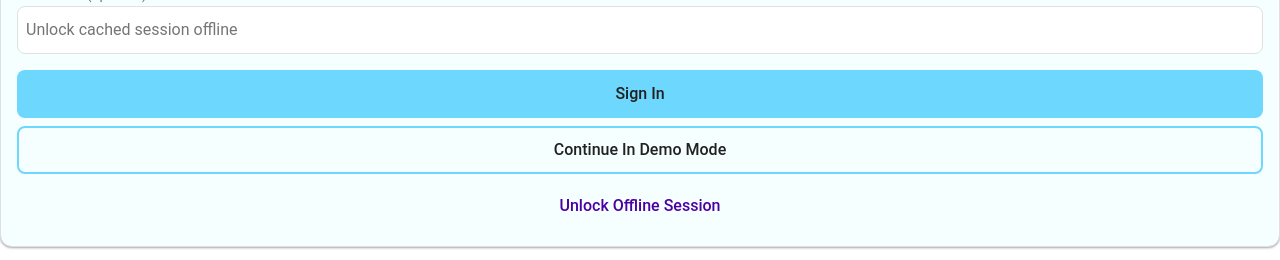
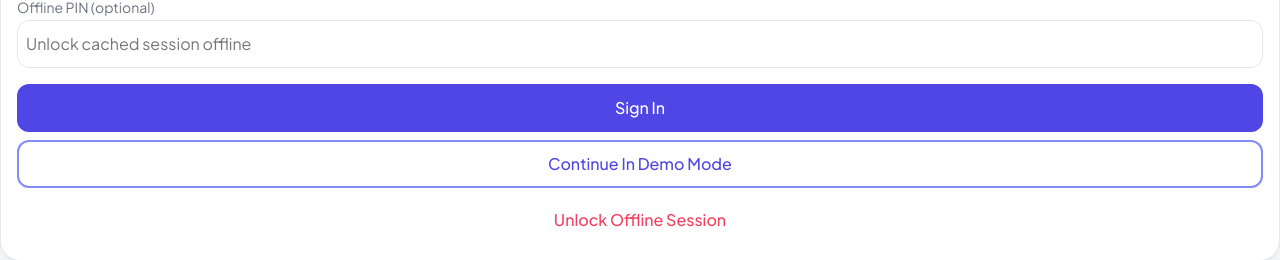
Before and after one commit to sulemsaba/lms, a React (Vite) app in the folder frontend/: page /login in a window 1280 px wide. Shown: the part 518-778 px from the top of the page. Built offline with nearby package versions, Linux system fonts and the light colour scheme; no server answers.

Commit message:
dashboard ui

```diff
--- a/frontend/src/components/map/LeafletMap.module.css
+++ b/frontend/src/components/map/LeafletMap.module.css
@@ -4,6 +4,7 @@
   border: 1px solid var(--color-border);
   border-radius: var(--border-radius-lg);
   overflow: hidden;
+  background: var(--color-elevated);
 }
 
 .mapNotice {
@@ -12,6 +13,8 @@
   text-align: left;
   padding: var(--spacing-sm) var(--spacing-md);
   border-bottom: 1px solid var(--color-border);
+  background: color-mix(in srgb, var(--color-primary-soft) 30%, #ffffff);
+  font-size: var(--font-size-sm);
 }
 
 .mapFallback {
--- a/frontend/src/components/map/RouteDisplay.module.css
+++ b/frontend/src/components/map/RouteDisplay.module.css
@@ -1,12 +1,21 @@
 .route {
   margin-top: var(--spacing-md);
   border: 1px solid var(--color-border);
-  border-radius: var(--border-radius-md);
+  border-radius: var(--border-radius-lg);
   padding: var(--spacing-md);
-  background: var(--color-surface);
+  background: var(--color-elevated);
+  box-shadow: var(--shadow-elevation-1);
+  display: grid;
+  gap: var(--spacing-xs);
+}
+
+.route h3 {
+  margin: 0 0 4px;
+  font-size: var(--font-size-lg);
 }
 
 .step {
-  margin: 0 0 var(--spacing-sm) 0;
-  color: var(--color-text-primary);
+  margin: 0;
+  color: var(--color-text-secondary);
+  line-height: 1.45;
 }
--- a/frontend/src/components/offline/OfflineBanner.module.css
+++ b/frontend/src/components/offline/OfflineBanner.module.css
@@ -1,11 +1,11 @@
 .banner {
   position: sticky;
-  top: 0;
-  z-index: 30;
-  border: 1px solid var(--color-warning);
-  background: color-mix(in srgb, var(--color-warning) 16%, var(--color-surface));
+  top: 88px;
+  z-index: 15;
+  border: 1px solid color-mix(in srgb, var(--color-warning) 34%, #ffffff);
+  background: color-mix(in srgb, var(--color-warning) 14%, #ffffff);
   color: var(--color-text-primary);
   border-radius: var(--border-radius-md);
   padding: var(--spacing-sm) var(--spacing-md);
-  margin-bottom: var(--spacing-md);
+  box-shadow: var(--shadow-elevation-1);
 }
--- a/frontend/src/components/offline/SyncHealthCard.module.css
+++ b/frontend/src/components/offline/SyncHealthCard.module.css
@@ -1,8 +1,14 @@
 .card {
   border: 1px solid var(--color-border);
-  background: var(--color-surface);
+  background: var(--color-elevated);
   border-radius: var(--border-radius-lg);
   padding: var(--spacing-md);
+  box-shadow: var(--shadow-elevation-1);
+}
+
+.card h3 {
+  margin: 0;
+  font-size: var(--font-size-lg);
 }
 
 .row {
@@ -10,13 +16,20 @@
   justify-content: space-between;
   align-items: center;
   gap: var(--spacing-md);
-  margin-top: var(--spacing-sm);
+  margin-top: 12px;
+  color: var(--color-text-secondary);
+}
+
+.row strong {
+  color: var(--color-text-primary);
 }
 
 .dot {
   width: 10px;
   height: 10px;
   border-radius: 50%;
+  display: inline-block;
+  margin-right: 6px;
 }
 
 .healthy {
--- a/frontend/src/components/ui/Button.module.css
+++ b/frontend/src/components/ui/Button.module.css
@@ -14,13 +14,13 @@
 
 .primary {
   background: var(--color-primary);
-  color: var(--color-text-primary);
+  color: #ffffff;
 }
 
 .secondary {
   background: transparent;
-  color: var(--color-text-primary);
-  border: 2px solid var(--color-primary);
+  color: var(--color-primary);
+  border: 2px solid var(--color-primary-light);
 }
 
 .destructive {
--- a/frontend/src/components/ui/Icon.module.css
+++ b/frontend/src/components/ui/Icon.module.css
@@ -1,5 +1,5 @@
 .icon {
-  font-family: "Material Symbols Outlined", sans-serif;
+  font-family: "Material Symbols Rounded", sans-serif;
   font-weight: 400;
   font-style: normal;
   line-height: 1;
--- a/frontend/src/features/map/MapPage.module.css
+++ b/frontend/src/features/map/MapPage.module.css
@@ -1,6 +1,6 @@
 .stack {
   display: grid;
-  gap: var(--spacing-md);
+  gap: var(--spacing-lg);
 }
 
 .toolbar {
@@ -12,10 +12,11 @@
 .searchField {
   flex: 1;
   min-width: min(100%, 320px);
-  min-height: var(--touch-target-min);
+  min-height: 48px;
   border: 1px solid var(--color-border);
   border-radius: var(--border-radius-md);
   background: var(--color-elevated);
+  box-shadow: var(--shadow-elevation-1);
   display: flex;
   align-items: center;
   padding: 0 var(--spacing-sm);
@@ -32,6 +33,7 @@
   outline: none;
   background: transparent;
   min-height: 40px;
+  color: var(--color-text-primary);
 }
 
 .clearButton {
@@ -40,7 +42,14 @@
   background: var(--color-elevated);
   padding: 0 var(--spacing-md);
   cursor: pointer;
-  min-height: var(--touch-target-min);
+  min-height: 48px;
+  font-weight: 600;
+  color: var(--color-text-secondary);
+}
+
+.clearButton:hover {
+  border-color: var(--color-primary-light);
+  color: var(--color-primary);
 }
 
 .filterBar {
@@ -54,19 +63,25 @@
   border-radius: 999px;
   background: var(--color-elevated);
   color: var(--color-text-secondary);
-  padding: 0 var(--spacing-sm);
+  padding: 0 12px;
   min-height: 40px;
   cursor: pointer;
   display: inline-flex;
   align-items: center;
   gap: 6px;
   font-size: var(--font-size-sm);
+  font-weight: 600;
+}
+
+.filterButton:hover {
+  border-color: var(--color-primary-light);
+  color: var(--color-primary);
 }
 
 .filterButtonActive {
   color: #ffffff;
   border-color: transparent;
-  background: linear-gradient(120deg, #4f46e5, #7c3aed);
+  background: linear-gradient(120deg, var(--color-primary), var(--color-secondary));
 }
 
 .hint {
@@ -86,6 +101,7 @@
   border-radius: var(--border-radius-lg);
   background: var(--color-elevated);
   overflow: hidden;
+  box-shadow: var(--shadow-elevation-1);
 }
 
 .legend {
@@ -94,6 +110,7 @@
   display: flex;
   gap: var(--spacing-sm);
   flex-wrap: wrap;
+  background: color-mix(in srgb, var(--color-primary-soft) 25%, #ffffff);
 }
 
 .legendItem {
@@ -119,6 +136,7 @@
   gap: var(--spacing-sm);
   max-height: 640px;
   overflow-y: auto;
+  box-shadow: var(--shadow-elevation-1);
 }
 
 .panelHeader {
@@ -136,15 +154,17 @@
 .categoryTag {
   font-size: var(--font-size-xs);
   color: #ffffff;
-  background: #1f2937;
-  padding: 4px 8px;
+  background: linear-gradient(120deg, var(--color-primary), var(--color-secondary));
+  padding: 4px 10px;
   border-radius: 999px;
   white-space: nowrap;
+  font-weight: 700;
 }
 
 .description {
   margin: 0;
   color: var(--color-text-secondary);
+  line-height: 1.45;
 }
 
 .metaLine {
@@ -174,9 +194,10 @@
 .infoPill {
   border-radius: 999px;
   padding: 4px 10px;
-  background: #e0e7ff;
-  color: #3730a3;
+  background: var(--color-primary-soft);
+  color: var(--color-primary);
   font-size: var(--font-size-xs);
+  font-weight: 600;
 }
 
 .infoPillMuted {
@@ -218,12 +239,18 @@
   padding: 4px 10px;
   font-size: var(--font-size-xs);
   cursor: pointer;
+  font-weight: 600;
+}
+
+.floorTab:hover {
+  border-color: var(--color-primary-light);
+  color: var(--color-primary);
 }
 
 .floorTabActive {
   color: #ffffff;
   border-color: transparent;
-  background: #1d4ed8;
+  background: linear-gradient(120deg, var(--color-primary), var(--color-secondary));
 }
 
 .floorSpaces {
@@ -246,6 +273,7 @@
   border-radius: 999px;
   padding: 2px 8px;
   font-size: var(--font-size-xs);
+  font-weight: 600;
 }
 
 .space_classroom {
@@ -295,6 +323,7 @@
   background: var(--color-elevated);
   display: grid;
   gap: var(--spacing-sm);
+  box-shadow: var(--shadow-elevation-1);
 }
 
 .locationListHeader {
@@ -325,18 +354,23 @@
   border: 1px solid var(--color-border);
   border-radius: var(--border-radius-md);
   background: var(--color-surface);
-  min-height: var(--touch-target-min);
+  min-height: 48px;
   padding: 0 var(--spacing-sm);
   display: flex;
   align-items: center;
   gap: var(--spacing-xs);
   text-align: left;
   cursor: pointer;
+  color: var(--color-text-primary);
+}
+
+.locationRow:hover {
+  border-color: var(--color-primary-light);
 }
 
 .locationRowActive {
-  border-color: #4f46e5;
-  background: #e0e7ff;
+  border-color: var(--color-primary);
+  background: var(--color-primary-soft);
 }
 
 .locationText {
--- a/frontend/src/styles/tokens.css
+++ b/frontend/src/styles/tokens.css
@@ -1,27 +1,29 @@
 :root {
-  /* Primary palette – UDSM identity + student-focused calmness */
-  --color-primary: #6dd7fd;
-  --color-secondary: #f5ffff;
-  --color-success: #089000;
-  --color-accent: #4c00a4;
-  --color-warning: #f57c00;
-  --color-error: #c62828;
+  /* Dashboard palette */
+  --color-primary: #4f46e5;
+  --color-primary-light: #818cf8;
+  --color-primary-soft: #e0e7ff;
+  --color-secondary: #7c3aed;
+  --color-success: #10b981;
+  --color-accent: #f43f5e;
+  --color-warning: #f59e0b;
+  --color-error: #ef4444;
 
   /* Neutrals */
-  --color-text-primary: #212121;
-  --color-text-secondary: #757575;
-  --color-border: #e0e0e0;
-  --color-background: #ffffff;
-  --color-surface: #f5ffff;
+  --color-text-primary: #111827;
+  --color-text-secondary: #6b7280;
+  --color-border: #e5e7eb;
+  --color-background: #f3f4f6;
+  --color-surface: #ffffff;
   --color-elevated: #ffffff;
 
   /* Typography */
-  --font-family: "Roboto", system-ui, sans-serif;
+  --font-family: "Plus Jakarta Sans", system-ui, -apple-system, "Segoe UI", sans-serif;
   --font-size-xs: 12px;
   --font-size-sm: 14px;
   --font-size-base: 16px;
   --font-size-lg: 18px;
-  --font-size-xl: 22px;
+  --font-size-xl: 24px;
   --font-size-2xl: 28px;
 
   /* Spacing (8dp grid) */
@@ -32,33 +34,37 @@
   --spacing-xl: 32px;
 
   /* Borders */
-  --border-radius-sm: 4px;
-  --border-radius-md: 8px;
-  --border-radius-lg: 12px;
+  --border-radius-sm: 8px;
+  --border-radius-md: 12px;
+  --border-radius-lg: 20px;
 
   /* Shadows */
-  --shadow-elevation-1: 0 1px 3px rgba(0, 0, 0, 0.12), 0 1px 2px rgba(0, 0, 0, 0.24);
-  --shadow-elevation-2: 0 3px 6px rgba(0, 0, 0, 0.15), 0 2px 4px rgba(0, 0, 0, 0.12);
+  --shadow-elevation-1: 0 1px 2px rgb(0 0 0 / 5%);
+  --shadow-elevation-2: 0 4px 6px -1px rgb(0 0 0 / 10%), 0 2px 4px -2px rgb(0 0 0 / 10%);
+  --shadow-elevation-soft: 0 20px 25px -5px rgb(0 0 0 / 5%), 0 8px 10px -6px rgb(0 0 0 / 1%);
 
   /* Touch targets */
   --touch-target-min: 48px;
 }
 
 :root[data-theme="dark"] {
-  --color-primary: #4fc3f7;
-  --color-secondary: #1e2a33;
-  --color-success: #52c97a;
-  --color-accent: #8f85ff;
-  --color-warning: #ffb74d;
+  --color-primary: #818cf8;
+  --color-primary-light: #a5b4fc;
+  --color-primary-soft: #312e81;
+  --color-secondary: #a78bfa;
+  --color-success: #34d399;
+  --color-accent: #fb7185;
+  --color-warning: #fbbf24;
   --color-error: #ff8a80;
 
   --color-text-primary: #f3f6fa;
   --color-text-secondary: #b5c0cc;
-  --color-border: #314050;
-  --color-background: #101820;
-  --color-surface: #152430;
-  --color-elevated: #1b2d3b;
+  --color-border: #2b3345;
+  --color-background: #101828;
+  --color-surface: #0f172a;
+  --color-elevated: #111f36;
 
-  --shadow-elevation-1: 0 1px 3px rgba(0, 0, 0, 0.45), 0 1px 2px rgba(0, 0, 0, 0.35);
-  --shadow-elevation-2: 0 3px 8px rgba(0, 0, 0, 0.5), 0 2px 5px rgba(0, 0, 0, 0.35);
+  --shadow-elevation-1: 0 1px 3px rgb(0 0 0 / 45%), 0 1px 2px rgb(0 0 0 / 35%);
+  --shadow-elevation-2: 0 3px 8px rgb(0 0 0 / 50%), 0 2px 5px rgb(0 0 0 / 35%);
+  --shadow-elevation-soft: 0 18px 26px -8px rgb(0 0 0 / 45%), 0 8px 12px -10px rgb(0 0 0 / 60%);
 }
```
Also changed, not shown: frontend/src/components/layout/AppShell.module.css (+16 -7 lines), frontend/src/components/layout/BottomNav.module.css (+34 -13 lines), frontend/src/components/layout/BottomNav.tsx (+0 -10 lines), frontend/src/components/layout/Header.module.css (+22 -3 lines).
